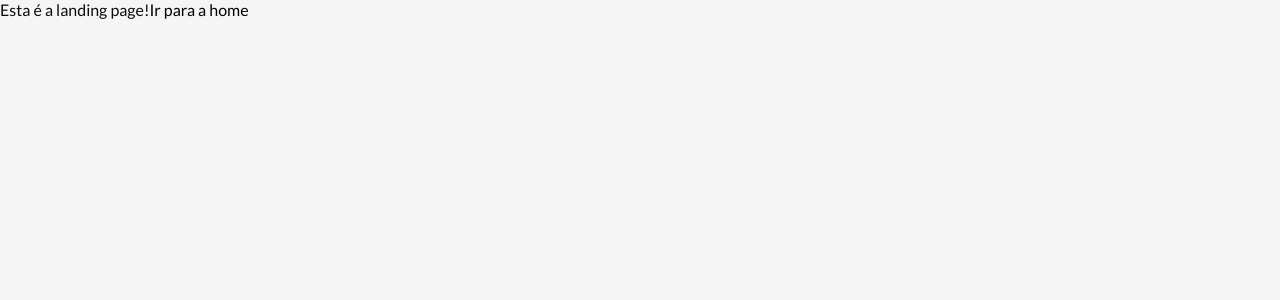
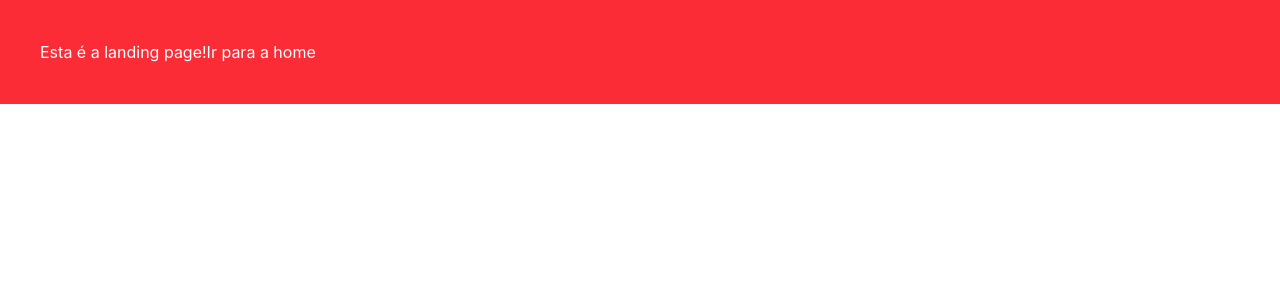
Before and after one commit to user-thiagom/pulse-ux, a React (Vite) app: page / in a window 1280 px wide. Shown: the top 300 px of the page. Built offline with nearby package versions, Linux system fonts and the light colour scheme.

Commit message:
Instalando e testando o TailwindCSS

```diff
--- a/package.json
+++ b/package.json
@@ -10,9 +10,11 @@
     "preview": "vite preview"
   },
   "dependencies": {
+    "@tailwindcss/vite": "^4.2.4",
     "react": "^19.2.5",
     "react-dom": "^19.2.5",
-    "react-router-dom": "^7.15.0"
+    "react-router-dom": "^7.15.0",
+    "tailwindcss": "^4.2.4"
   },
   "devDependencies": {
     "@babel/core": "^7.29.0",
--- /dev/null
+++ b/src/index.css
@@ -0,0 +1 @@
+@import "tailwindcss";
--- a/src/main.jsx
+++ b/src/main.jsx
@@ -1,6 +1,7 @@
 import { StrictMode } from 'react'
 import { createRoot } from 'react-dom/client'
-import "./styles/global.css"
+//import "./styles/global.css"
+import "./index.css"
 import App from './App.jsx'
 import { SurveyProvider } from './context/SurveyContext.jsx'
 
--- a/src/pages/landing/LandingPage.jsx
+++ b/src/pages/landing/LandingPage.jsx
@@ -6,7 +6,7 @@ export default function LandingPage() {
     const navigate = useNavigate()
 
     return (
-        <div className="landing-page">
+        <div className="bg-red-500 text-white p-10">
             Esta é a landing page!
             <button onClick={()=>navigate("/home")}>Ir para a home</button>
         </div>
--- a/vite.config.js
+++ b/vite.config.js
@@ -1,11 +1,13 @@
 import { defineConfig } from 'vite'
 import react, { reactCompilerPreset } from '@vitejs/plugin-react'
 import babel from '@rolldown/plugin-babel'
+import tailwindcss from '@tailwindcss/vite'
 
 // https://vite.dev/config/
 export default defineConfig({
   plugins: [
     react(),
-    babel({ presets: [reactCompilerPreset()] })
+    babel({ presets: [reactCompilerPreset()] }),
+    tailwindcss()
   ],
 })
```
Also changed, not shown: 1 other file (tests, documents, lock files or other folders).
